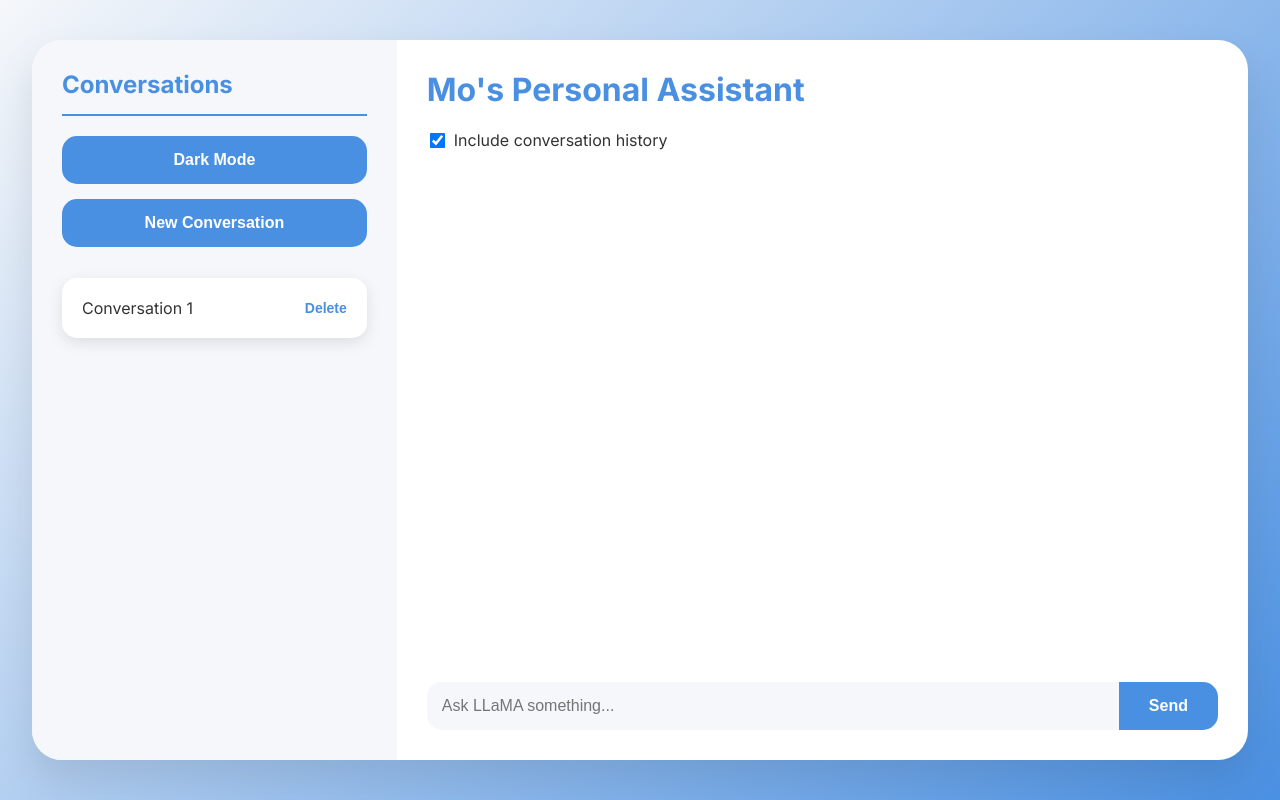
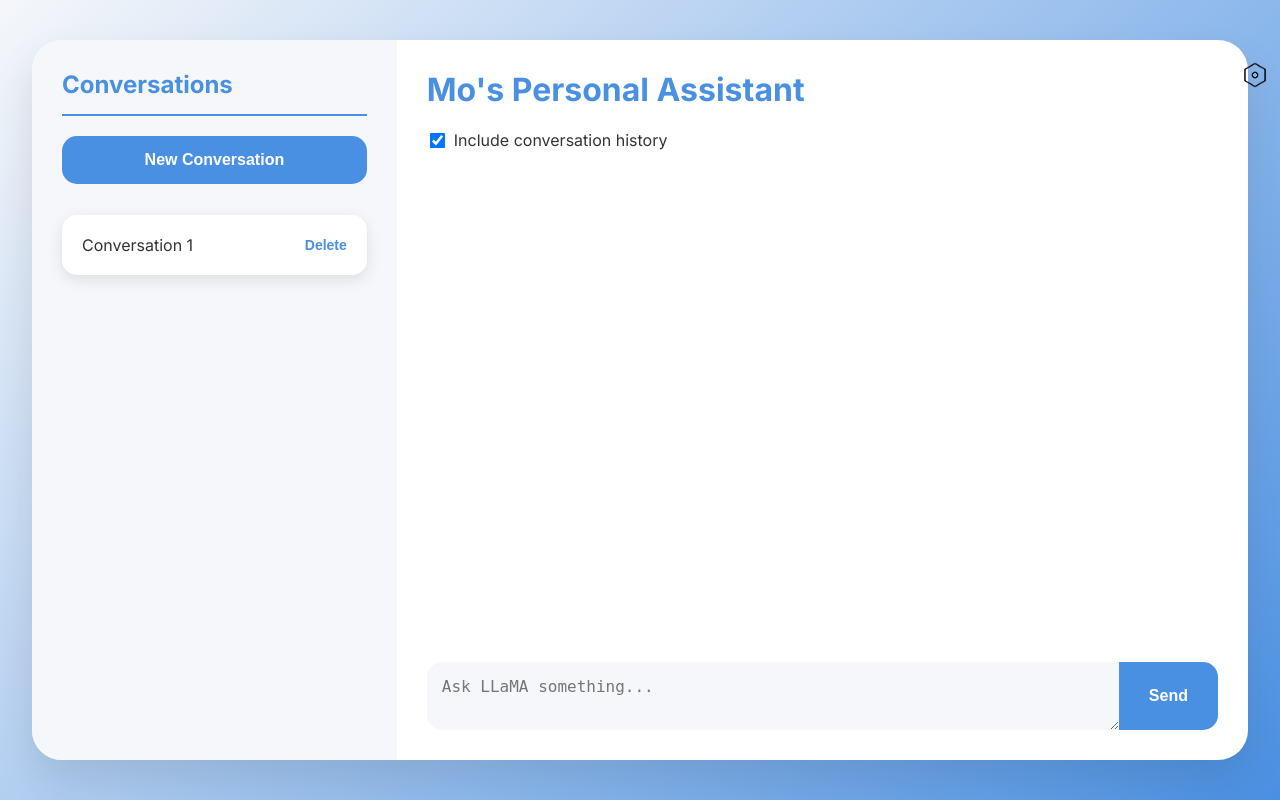
Before and after one commit to Mohamed-Maa-Albared/LLMs, a Flask app: page / in a window 1280 px wide. Run offline with Flask 3, Linux system fonts and the light colour scheme.

Commit message:
adding a settings shelf

```diff
--- a/environment.yml
+++ b/environment.yml
@@ -5,4 +5,6 @@ dependencies:
   - pip:
       - requests
       - flask
+      - ollama
+      - langchain
 name: llm_env
--- a/static/script.js
+++ b/static/script.js
@@ -3,6 +3,9 @@ const conversationHistory = document.getElementById("conversation-history");
 const conversationList = document.getElementById("conversation-list");
 const newConversationBtn = document.getElementById("new-conversation-btn");
 const darkModeToggle = document.getElementById("dark-mode-toggle");
+const settingsShelf = document.getElementById("settings-shelf");
+const settingsIcon = document.getElementById("settings-icon");
+
 let isTyping = false;
 let conversations = [];
 let currentConversationId = null;
@@ -30,6 +33,7 @@ darkModeToggle.addEventListener('click', () => {
     }
 });
 
+
 function startNewConversation() {
     const newConversation = {
         id: Date.now(),
@@ -40,6 +44,7 @@ function startNewConversation() {
     currentConversationId = newConversation.id;
     updateConversationList();
     clearConversationHistory();
+    saveConversationsToLocalStorage();  // Save to localStorage
 }
 
 function updateConversationList() {
@@ -73,6 +78,7 @@ function deleteConversation(id) {
             clearConversationHistory();
         }
         updateConversationList();
+        saveConversationsToLocalStorage();  // Save after deletion
     }
 }
 
@@ -214,5 +220,9 @@ function formatResponseText(text) {
     return marked.parse(text);
 }
 
+settingsIcon.addEventListener("click", () => {
+    settingsShelf.classList.toggle("open");
+});
+
 // Start with a new conversation
 startNewConversation();
--- a/static/styles.css
+++ b/static/styles.css
@@ -314,3 +314,84 @@ button:hover {
     transform: scale(1.2);
     cursor: pointer;
 }
+
+/* Settings shelf */
+#settings-shelf {
+    position: fixed;
+    top: 50px;
+    right: 0;
+    width: 50px;
+    z-index: 1000;
+    display: flex;
+    flex-direction: column;
+    align-items: center;
+    transition: all 0.3s ease;
+}
+
+#settings-icon {
+    width: 50px;
+    height: 50px;
+    cursor: pointer;
+    margin-bottom: 40px;
+
+}
+
+#settings-content {
+    position: absolute;
+    top: 0;
+    right: -400px; /* Initially hidden */
+    width: 250px;
+    height: 100%;
+    background-color: var(--bg-color);
+    border-radius: 15px 0 0 15px;
+    box-shadow: 0 5px 15px var(--shadow-color);
+    padding: 20px;
+    transition: all 0.3s ease;
+    display: flex;
+    flex-direction: column;
+    align-items: flex-start;
+}
+
+#settings-shelf.open #settings-content {
+    right: 0;
+    top: 60px; /* Slide out the shelf */
+}
+
+#settings-content h2 {
+    margin: 0;
+    font-size: 20px;
+    color: var(--primary-color);
+    font-weight: 700;
+}
+
+#settings-content button {
+    margin-top: 20px;
+    width: 100%;
+    border-radius: 15px;
+    padding: 10px 20px;
+    font-size: 16px;
+    font-weight: 600;
+    background-color: var(--primary-color);
+    color: white;
+    border: none;
+    cursor: pointer;
+    transition: all 0.3s ease;
+}
+
+#settings-content button:hover {
+    opacity: 0.9;
+    transform: translateY(-2px);
+}
+
+#settings-shelf.open #settings-icon {
+    transform: rotate(90deg); /* Rotate the icon to indicate open state */
+}
+
+#settings-shelf:hover #settings-icon {
+    transform: rotate(-90deg) scale(1.1);
+}
+
+/* Smooth animation for the sliding shelf */
+#settings-shelf.open {
+    transition: all 0.3s ease-in-out;
+}
--- a/templates/index.html
+++ b/templates/index.html
@@ -21,7 +21,7 @@
     <div class="container">
         <div class="left-panel">
             <h2>Conversations</h2>
-            <button id="dark-mode-toggle">Dark Mode</button>
+             <!--<button id="dark-mode-toggle">Dark Mode</button> -->
             <button id="new-conversation-btn">New Conversation</button>
             <ul id="conversation-list"></ul>
         </div>
@@ -33,9 +33,17 @@
             </label>
             <ul id="conversation-history"></ul>
             <form id="prompt-form">
-                <input type="text" id="prompt" name="prompt" placeholder="Ask LLaMA something..." required>
+                <textarea id="prompt" name="prompt" placeholder="Ask LLaMA something..." required></textarea>
                 <button type="submit">Send</button>
             </form>
+            <!-- Settings Shelf -->
+            <div id="settings-shelf">
+                <img src="static/settings.png" id="settings-icon" alt="Settings">
+                <div id="settings-content">
+                    <button id="dark-mode-toggle">Dark Mode</button>
+                </div>
+            </div>
+
         </div>
     </div>
 
```
Also changed, not shown: personal_assistant.py (+13 -5 lines), static/settings.png (added).
